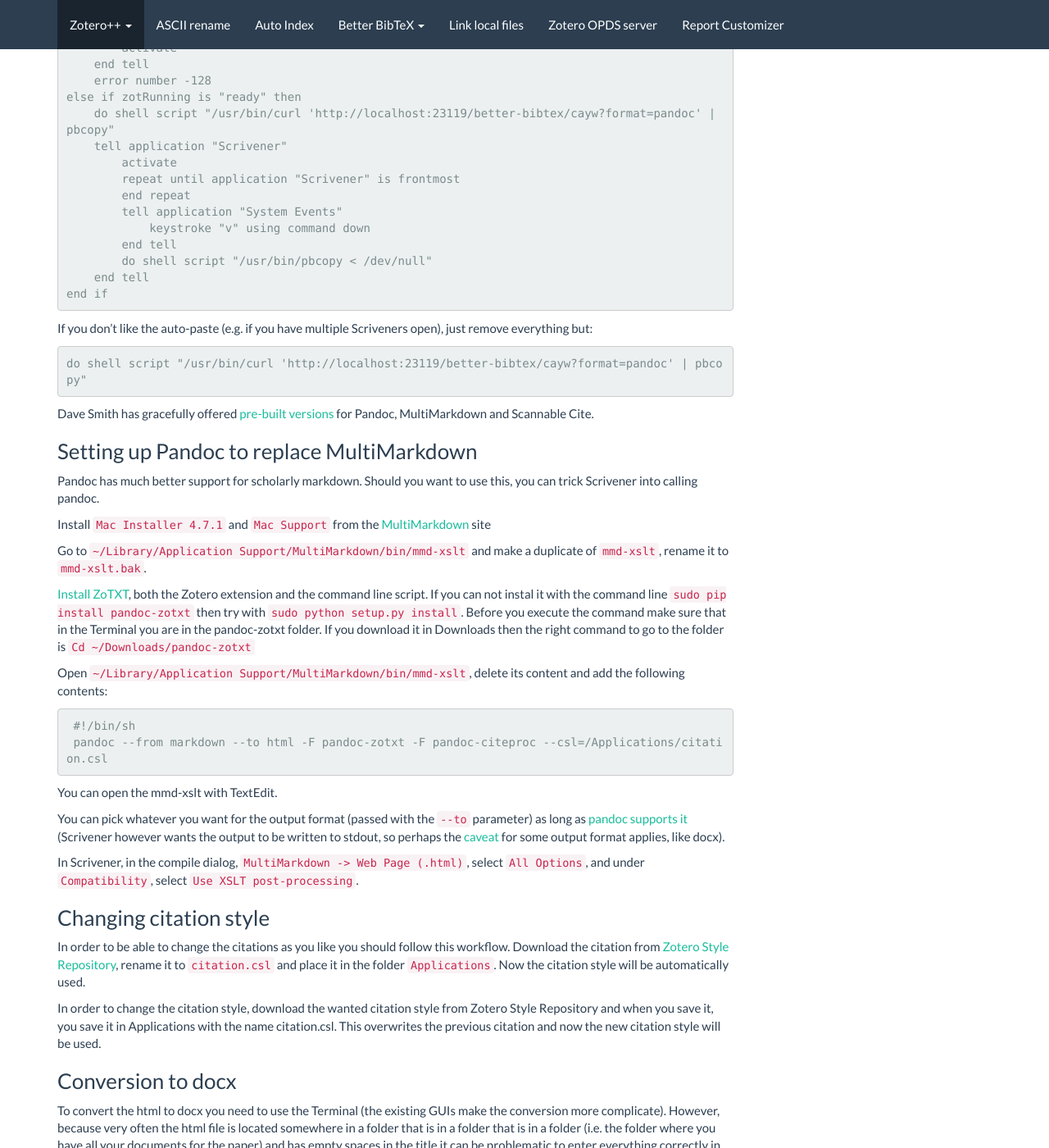
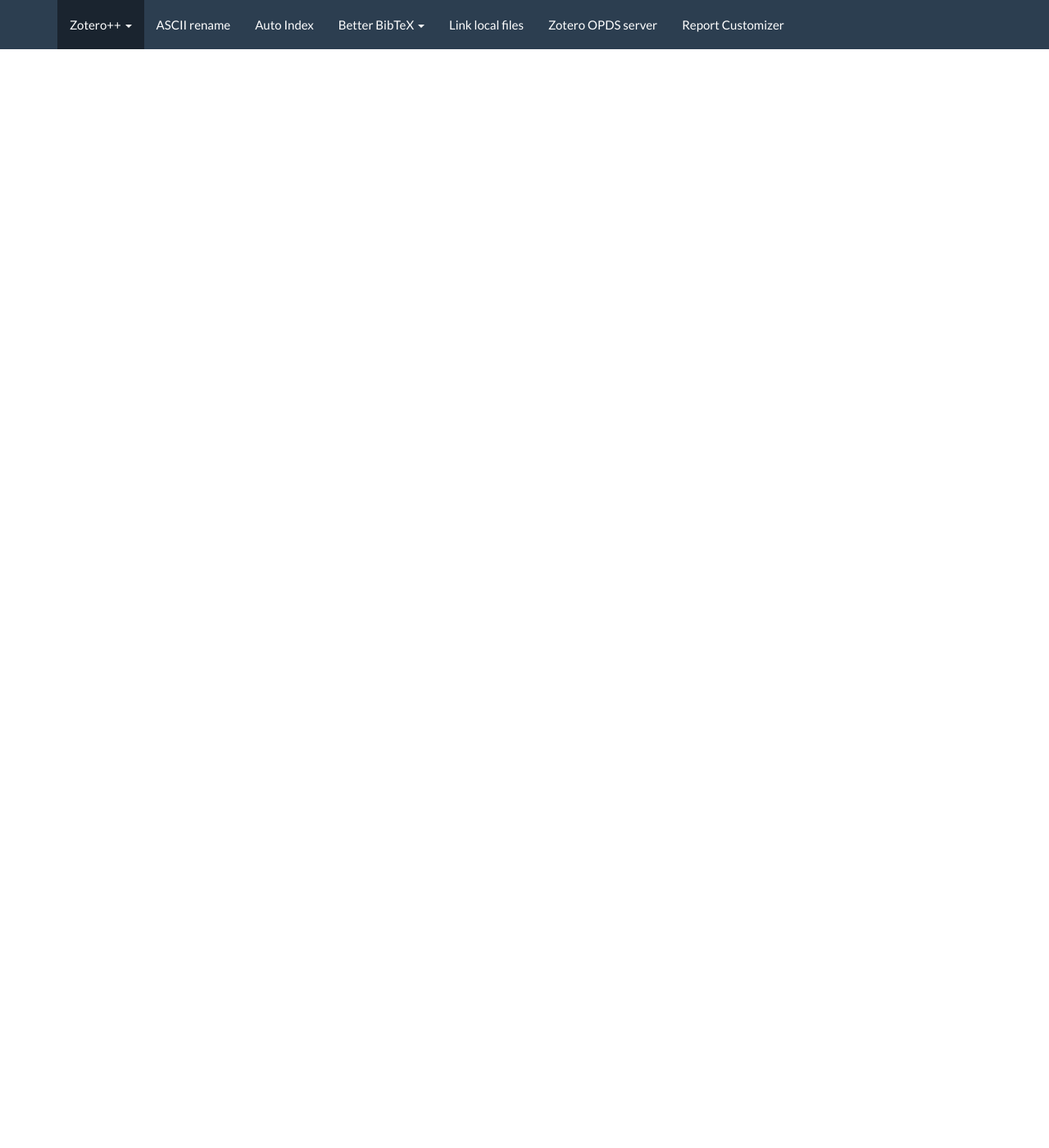
Before and after one commit to edwinksl/ZotPlus.github.io, a Jekyll site: the page built from better-bibtex/cayw.md, in a window 1280 px wide and 1400 px high, scrolled down 1727 px. Shown: the whole window at 82% size. Built offline with Jekyll 4.4.1, drawn with Linux system fonts in a browser that asks for light colours; nearby versions of some CDN libraries; after the commit the page ends 2000 px from its top, so only the background shows below that; some of the changed text lies outside the part shown.

Commit message:
Update cayw.md

```diff
--- a/better-bibtex/cayw.md
+++ b/better-bibtex/cayw.md
@@ -53,115 +53,14 @@
 
 A sample implementation of real integration (rather than the working-but-clunky workarounds using paste) can be found in the [Zotero Citations](https://atom.io/packages/zotero-citations) package for the [Atom](http://atom.io) editor.
 
-# Workarounds
+## Scrivener 2.0/Marked 2 for Mac
+
+Dave Smith has gracefully written [instructions](http://davepwsmith.github.io/academic-scrivener-howto/) on how to set up Scrivener 2.0 and Marked 2 for OSX to use the CAYW picker, including ready-to-run apps
+
+## DIY
 
 The `clipboard` option can be used as a workaround for editors that haven't gotten around to integrating this yet. If
 you use this option you will probably want to bind to a hotkey, either system-wide (which is going to be platform-dependent, I know
 [AutoHotKey](http://www.autohotkey.com) works for windows, for OSX [Karabiner](https://pqrs.org/osx/karabiner/) ought to
 do the job, and for Linux you could give [IronAHK](https://github.com/polyethene/IronAHK) or
-[autokey](https://code.google.com/p/autokey/) a shot), or application-specific (I know Cmd-Y works for Scrivener on
-OSX, haven't tried anything else yet).
-
-## Scrivener 2.0 for Mac
-
-### Picking references
-
-Scrivener has no built-in way to call the picker, but you can easily use [Script Editor and save as an application](https://github.com/davepwsmith/zotpick-applescript/tree/master/Saving%20Applescripts%20as%20Applications)
-to be called by Scrivener at cmd-Y. The following applescript has been reported to work:
-
-    set zotRunning to do shell script "/usr/bin/curl 'http://localhost:23119/better-bibtex/cayw?probe=probe' 2>/dev/null; exit 0"
-    if zotRunning is "" then
-        display alert "This script will not work unless Zotero is running. Please launch Zotero and try again"
-        tell application "Scrivener"
-            activate
-        end tell
-        error number -128
-    else if zotRunning is "No endpoint found" then
-        display alert "This script will not work unless Better BibTeX is installed. Please make sure that Better BibTeX is
-    installed in the running instance of Zotero"
-        tell application "Scrivener"
-            activate
-        end tell
-        error number -128
-    else if zotRunning is "ready" then
-        do shell script "/usr/bin/curl 'http://localhost:23119/better-bibtex/cayw?format=pandoc' | pbcopy"
-        tell application "Scrivener"
-            activate
-            repeat until application "Scrivener" is frontmost
-            end repeat
-            tell application "System Events"
-                keystroke "v" using command down
-            end tell
-            do shell script "/usr/bin/pbcopy < /dev/null"
-        end tell
-    end if
-
-If you don't like the auto-paste (e.g. if you have multiple Scriveners open), just remove everything but:
-
-    do shell script "/usr/bin/curl 'http://localhost:23119/better-bibtex/cayw?format=pandoc' | pbcopy"
-
-Dave Smith has gracefully offered [pre-built versions](https://github.com/davepwsmith/zotpick-applescript/) for Pandoc, MultiMarkdown and Scannable Cite.
-
-### Setting up Pandoc to replace MultiMarkdown
-
-Pandoc has much better support for scholarly markdown. Should you want to use this, you can trick Scrivener into calling
-pandoc.
-
-Install `Mac Installer 4.7.1` and `Mac Support` from the [MultiMarkdown](http://fletcherpenney.net/multimarkdown/download/) site
-
-Go to `~/Library/Application Support/MultiMarkdown/bin/mmd-xslt` and make a duplicate of `mmd-xslt`, rename it to `mmd-xslt.bak`.
-
-[Install ZoTXT](https://bitbucket.org/egh/zotxt), both the Zotero extension and the command line script. If you can not instal it with the command line `sudo pip install pandoc-zotxt` then try with `sudo python setup.py install`. Before you execute the command make sure that in the Terminal you are in the pandoc-zotxt folder. If you download it in Downloads then the right command to go to the folder is `Cd ~/Downloads/pandoc-zotxt`
-
-Open `~/Library/Application Support/MultiMarkdown/bin/mmd-xslt`, delete its content and add the following contents:
-
-     #!/bin/sh
-     pandoc --from markdown --to html -F pandoc-zotxt -F pandoc-citeproc --csl=/Applications/citation.csl
-
-You can open the mmd-xslt with TextEdit.
-
-You can pick whatever you want for the output format (passed with the `--to` parameter) as long as [pandoc supports
-it](http://pandoc.org/README.html)
-(Scrivener however wants the output to be written to stdout, so perhaps the
-[caveat](http://pandoc.org/demo/example19/Using-pandoc.html) for some output format applies, like docx).
-
-In Scrivener, in the compile dialog, `MultiMarkdown -> Web Page (.html)`, select `All Options`, and under
-`Compatibility`, select `Use XSLT post-processing`.
-
-### Changing citation style
-
-In order to be able to change the citations as you like you should follow this workflow.
-Download the citation from [Zotero Style Repository](https://www.zotero.org/styles), rename it to `citation.csl` and place it in the folder `Applications`. Now the citation style will be automatically used.
-
-In order to change the citation style, download the wanted citation style from Zotero Style Repository and when you save it, you save it in Applications with the name citation.csl. This overwrites the previous citation and now the new citation style will be used.
-
-### Conversion to docx
-To convert the html to docx you need to use the Terminal (the existing GUIs make the conversion more complicate). However, because very often the html file is located somewhere in a folder that is in a folder that is in a folder (i.e. the folder where you have all your documents for the paper) and has empty spaces in the title it can be problematic to enter everything correctly in the Terminal. To minimize the possibility for mistakes the following procedure is proposed:
-
-Open Terminal and write
-
-* `pandoc` (leave one empty space after it)
-
-* than go in Finder and drag your html file in the Terminal. You will get something like this `/Users/username/Desktop/My\ Beautiful\ paper.html`
-
-* than leave empty space and write -o (also leave one empty space after it)
-
-* than again drag and drop the same html file in the terminal. However, now you delete .html (at the end) and write .docx and press enter. Then in the same folder you should have the `My Beautiful paper.docx` appropriately formatted and with citations.
-
-The content in the terminal should look like this:
-
-> **pandoc** /Users/mijalce/Desktop/My\ Beautiful\ paper.html **-o** /Users/mijalce/Desktop/My\ Beautiful\ paper.**docx**
-
-(in bold is what you write)
-
-## Marked2
-
-The `mmd-xslt` can be used as a Custom processors and/or Preprocessor in [Marked2](http://marked2app.com/). So in the preview in Marked2 you immediately see the generated citation and bibliography in the style you have added.
-
-To do this the proposed procedure is:
-
-* Copy the `mmd-xslt` file
-* Paste it in the folder `Applications`
-* Rename it to `MarkedProcessor` (just to know what is it)
-* In Marked2 go to Preferences/Advanced/ and in Custom Processor and/or Preprocessor in the Path add `/Applications/MarkedProcessor`
-* Refresh preview
+[autokey](https://code.google.com/p/autokey/) a shot).
```
